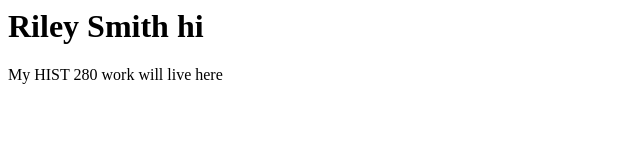
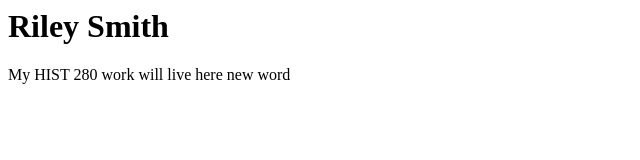
Before and after one commit to rgsmith20/rgsmith20.github.io, a plain HTML site: page index.html in a window 1280 px wide. Shown: the whole page, without its empty margins (0-640 px from the left). Drawn offline with Linux system fonts and the light colour scheme.

Commit message:
Update index.html

```diff
--- a/index.html
+++ b/index.html
@@ -1,2 +1,2 @@
-<h1>Riley Smith hi</h1>
-<p>My HIST 280 work will live here</p>
+<h1>Riley Smith</h1>
+<p>My HIST 280 work will live here new word</p>
```
